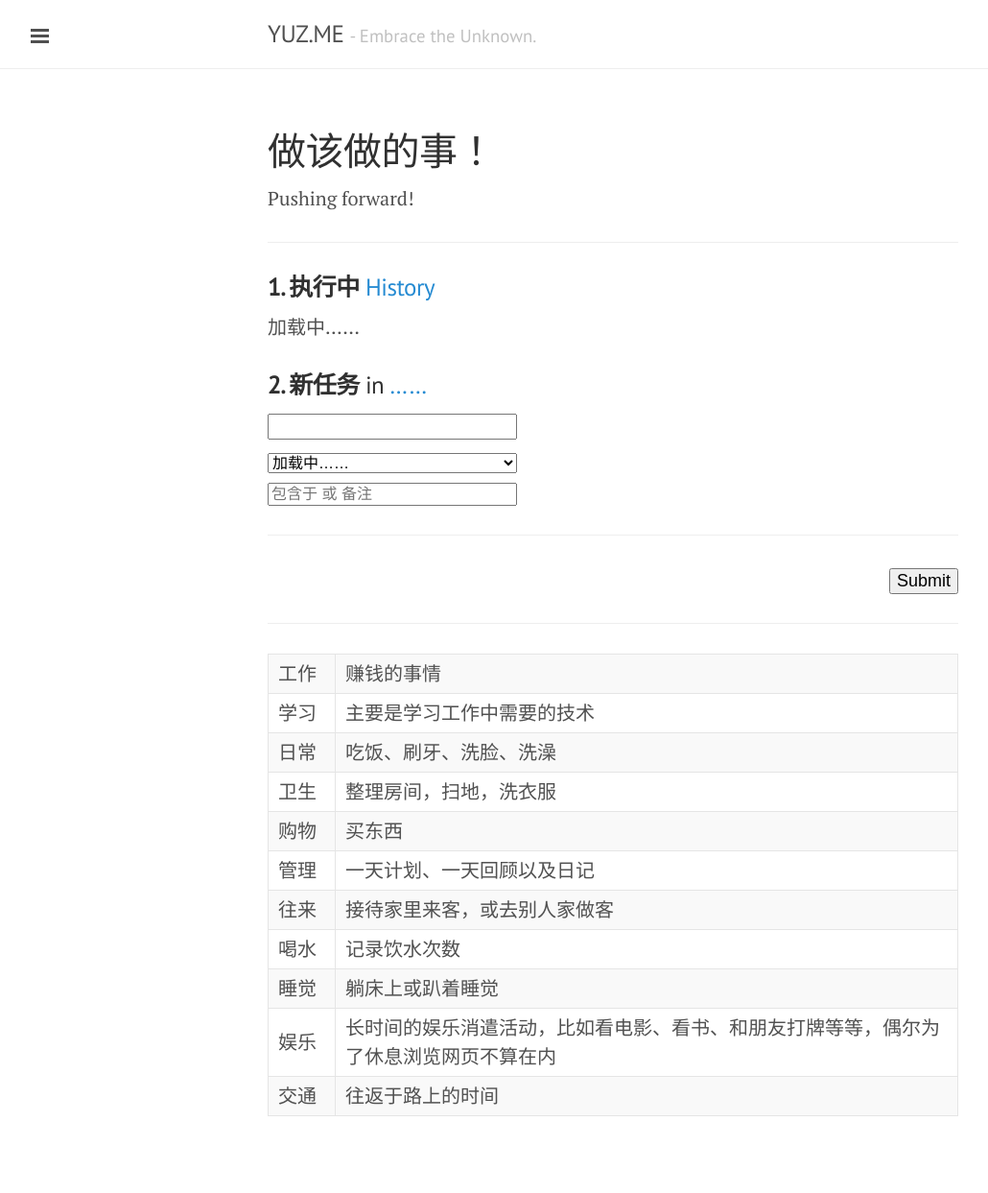
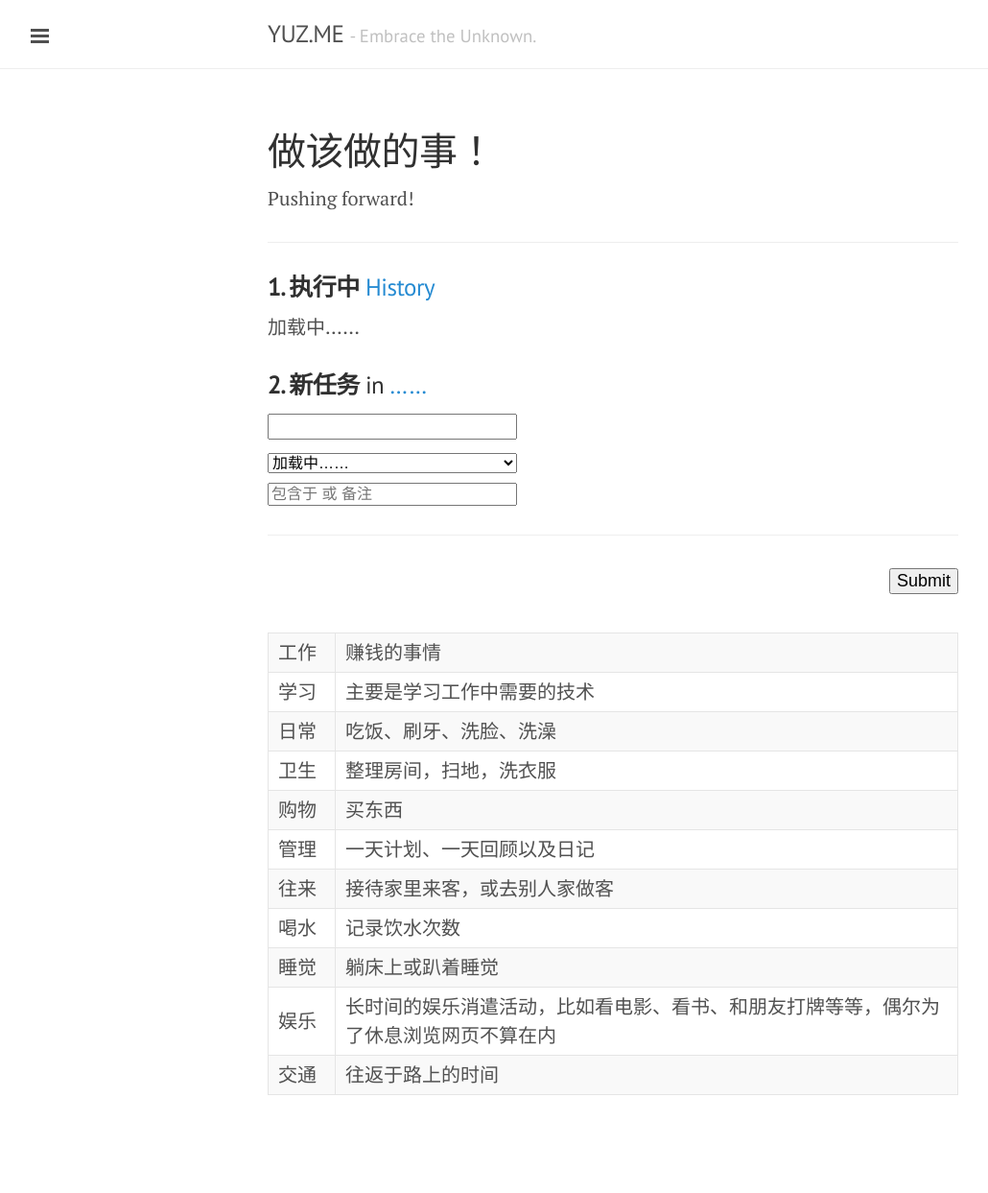
Before and after one commit to yusite/yuz.me, a Jekyll site: the page built from log.md, in a window 1280 px wide. Shown: the whole page at 96% size, without its empty margins (1-1031 px from the left). Built offline with Jekyll 4.4.1, drawn with Linux system fonts in a browser that asks for light colours; Markdown is read by kramdown in place of the engine named in the settings; after the commit the page ends 1221 px from its top, so only the background shows below that.

Commit message:
update log page

```diff
--- a/log.md
+++ b/log.md
@@ -37,9 +37,7 @@ Pushing forward!
 </p>
 </form>
 
----
-
-<table>
+<table style="margin-top:40px;">
   <tbody>
     <tr><td style="width: 70px;">工作</td>
     <td>赚钱的事情</td></tr>
```
